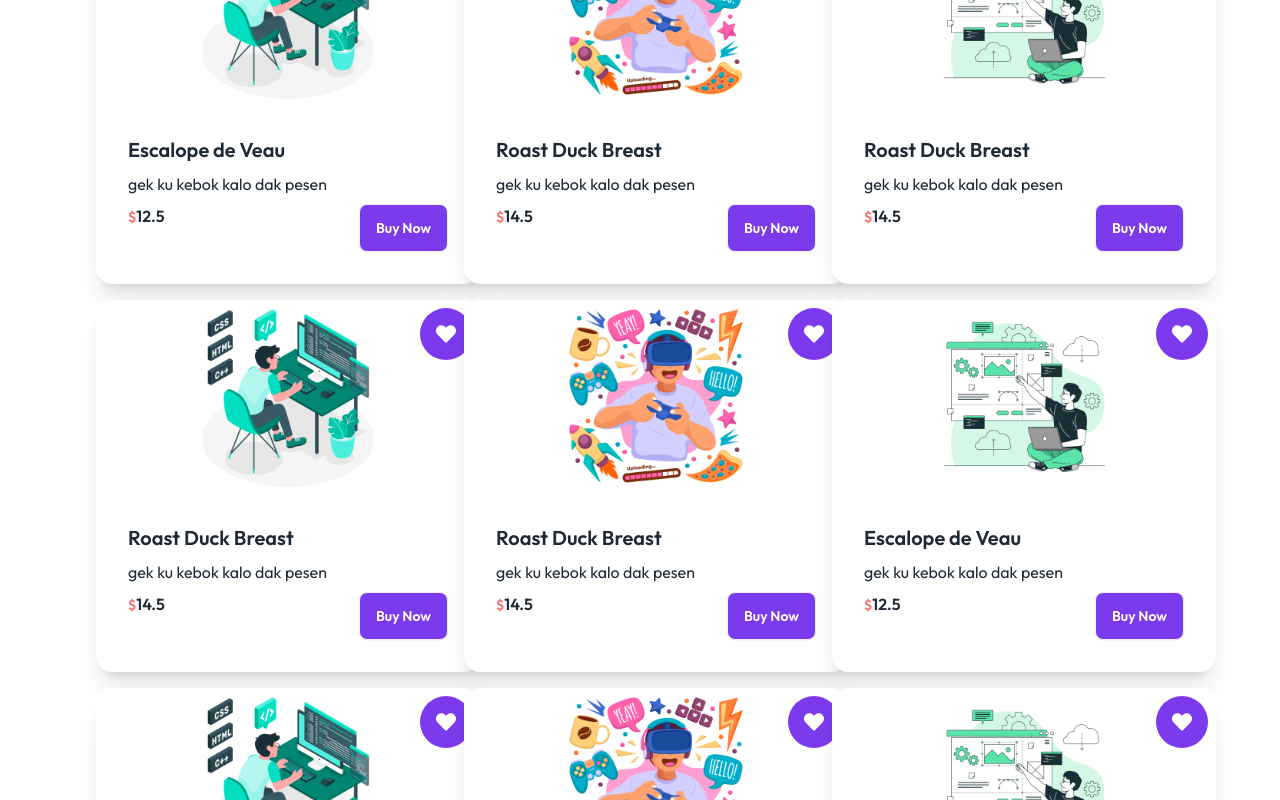
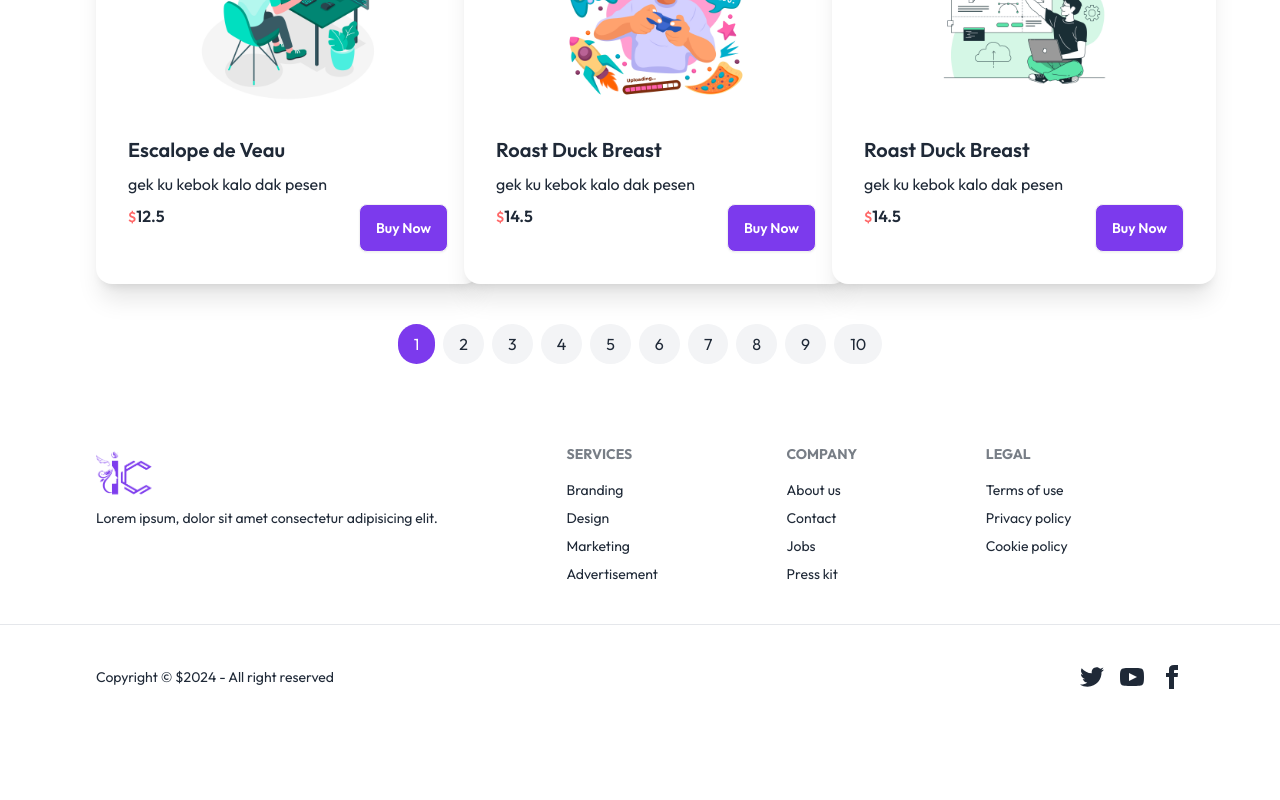
Before and after one commit to imancrrzii/resto-mern, a React (Vite) app in the folder mern-client/: page /menu in a window 1280 px wide. Shown: the part 1182-1982 px from the top of the page. After the commit the page ends 1911 px from the top, so only its background shows below. Built offline with nearby package versions, Linux system fonts and the light colour scheme.

Commit message:
feat: add pagination features on menu page

```diff
--- a/mern-client/src/pages/shop/Menu.jsx
+++ b/mern-client/src/pages/shop/Menu.jsx
@@ -6,6 +6,8 @@ const Menu = () => {
   const [filteredItem, setFilteredItem] = useState([]);
   const [selectedCategory, setSelectedCategory] = useState("all");
   const [sortOption, setSortOption] = useState("default");
+  const [currentPage, setCurrentPage] = useState(1);
+  const [itemsPerPage, setItemsPerPage] = useState(6);
 
   // loading data
   useEffect(() => {
@@ -32,12 +34,14 @@ const Menu = () => {
 
     setFilteredItem(filtered);
     setSelectedCategory(category);
+    setCurrentPage(1);
   };
 
   //   show all data func
   const showAll = () => {
     setFilteredItem(menu);
     setSelectedCategory("all");
+    setCurrentPage(1);
   };
 
   //   sorting
@@ -63,7 +67,14 @@ const Menu = () => {
         break;
     }
     setFilteredItem(sortedItems);
+    setCurrentPage(1);
   };
+
+  // pagination
+  const indexOfLastItem = currentPage * itemsPerPage;
+  const indexOfFirstItem = indexOfLastItem - itemsPerPage;
+  const currentItems = filteredItem.slice(indexOfFirstItem, indexOfLastItem);
+  const paginate = (pageNumber) => setCurrentPage(pageNumber);
   return (
     <div>
       {/* Menu Banner */}
@@ -157,7 +168,9 @@ const Menu = () => {
           {/* sorting */}
           <div className="flex justify-end mb-4 rounded-sm">
             {/* sorting options */}
-            <select name="sort" id="sort"
+            <select
+              name="sort"
+              id="sort"
               className="select select-bordered w-full max-w-xs"
               onChange={(e) => handleSortChange(e.target.value)}
             >
@@ -173,10 +186,29 @@ const Menu = () => {
         </div>
         {/* products card */}
         <div className="grid md:grid-cols-3 sm:grid-cols-2 grid-cols-1 gap-4">
-          {filteredItem.map((item) => (
+          {currentItems.map((item) => (
             <Card key={item._id} item={item} />
           ))}
         </div>
+      </div>
+
+      {/* pagination */}
+      <div className="flex justify-center my-10">
+        {Array.from({
+          length: Math.ceil(filteredItem.length / itemsPerPage),
+        }).map((_, index) => (
+          <button
+            key={index + 1}
+            onClick={() => paginate(index + 1)}
+            className={`mx-1 px-4 py-2 rounded-full ${
+              currentPage === index + 1
+                ? "bg-violet-600 text-white "
+                : "bg-gray-100"
+            }`}
+          >
+            {index + 1}
+          </button>
+        ))}
       </div>
     </div>
   );
```
